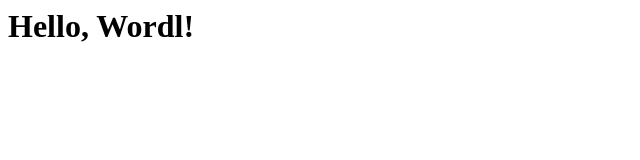
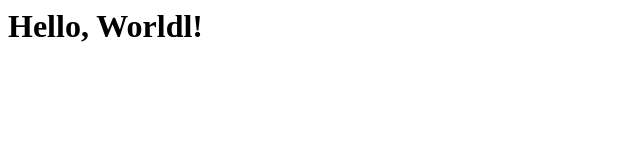
Before and after one commit to eika123/eika123, a plain HTML site: page index.html in a window 1280 px wide. Shown: the full height of the page, 0-640 px from the left. Drawn offline with Linux system fonts and the light colour scheme.

Commit message:
Update index.html

```diff
--- a/index.html
+++ b/index.html
@@ -1,4 +1,4 @@
 <html>
-<h1> Hello, Wordl! </h1>
+<h1> Hello, Worldl! </h1>
 
 </html>
```
